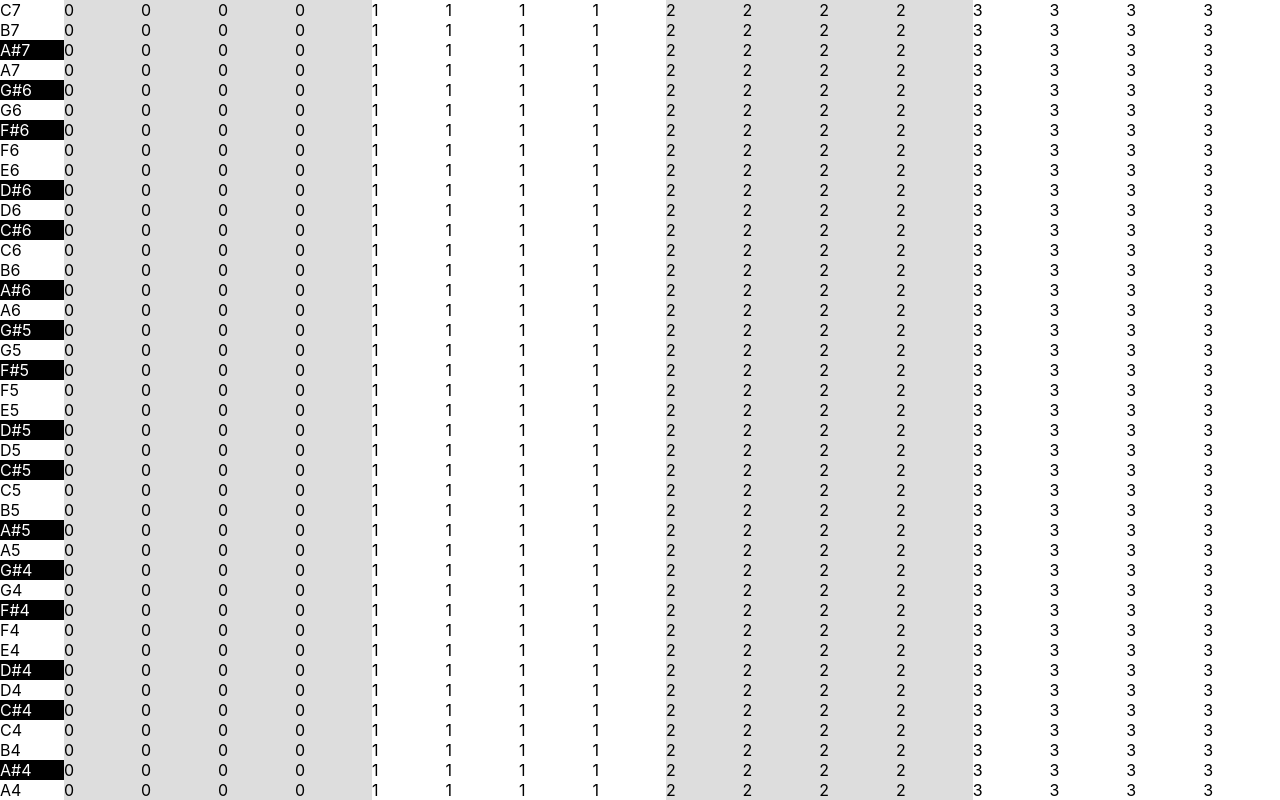
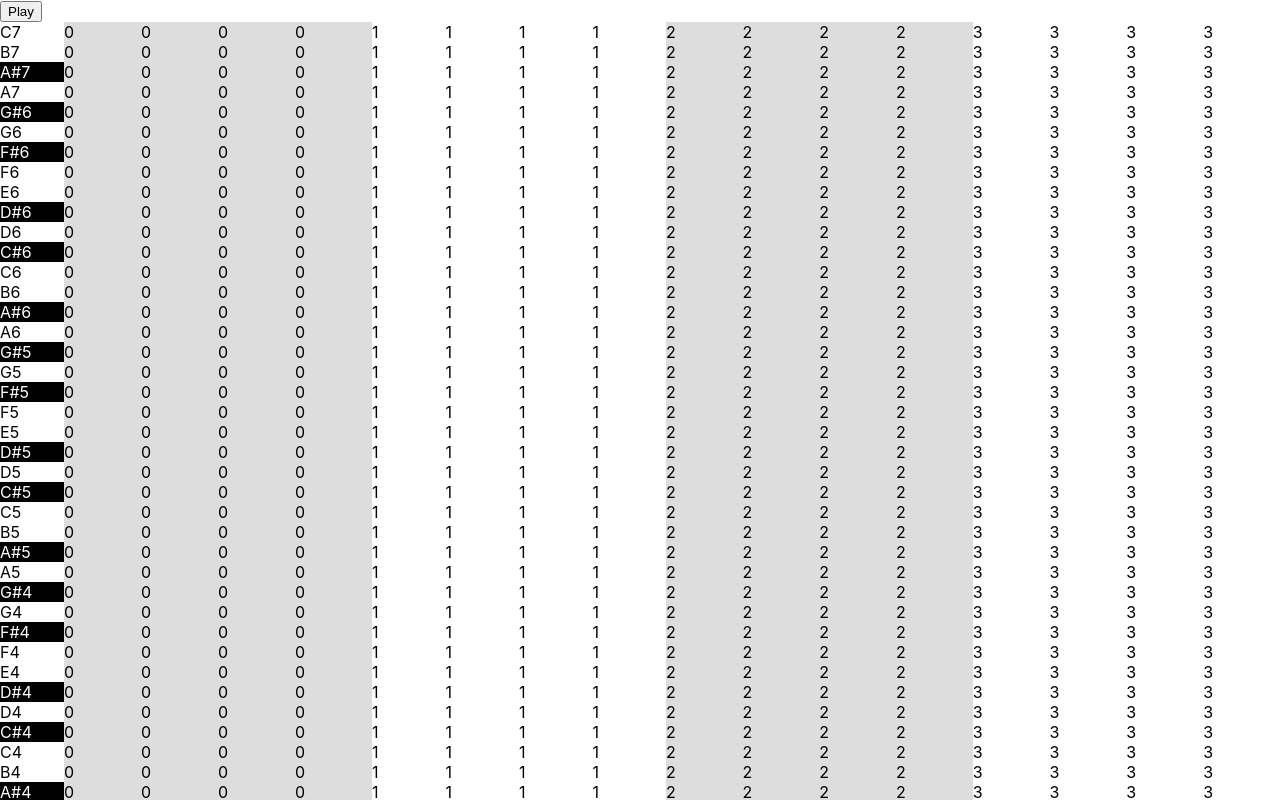
Before and after one commit to fitzgeraldkd/piano-roll, a React (Create React App) app: page / in a window 1280 px wide. Shown: the top 800 px of the page. Built offline with nearby package versions, Linux system fonts and the light colour scheme.

Commit message:
Implement sequencer

```diff
--- a/src/App.tsx
+++ b/src/App.tsx
@@ -1,12 +1,36 @@
-import React from 'react';
+import React, { useEffect, useState } from 'react';
+import { playSequence } from './utils/audio';
+import { SequencedNote } from './utils/types';
 import Controls from './views/Controls/Controls';
 import PianoRoll from './views/PianoRoll/PianoRoll';
 
 function App() {
 
+  const [bpm, setBpm] = useState(120);
+  const [sequence, setSequence] = useState<SequencedNote[]>([]);
+
+  const billieJean: SequencedNote[] = [
+    {note: 'F#', octave: 3, start: 0},
+    {note: 'C#', octave: 3, start: 0.5},
+    {note: 'E', octave: 3, start: 1},
+    {note: 'F#', octave: 3, start: 1.5},
+    {note: 'E', octave: 3, start: 2},
+    {note: 'C#', octave: 3, start: 2.5},
+    {note: 'B', octave: 3, start: 3},
+    {note: 'C#', octave: 3, start: 3.5},
+  ];
+
+  // useEffect(() => {
+  //   playSequence(billieJean);
+  // }, []);
+
+  const handlePlaySequence = () => {
+    playSequence(billieJean);
+  };
+
   return (
     <div className="App">
-      <Controls />
+      <Controls handlePlaySequence={handlePlaySequence} />
       <PianoRoll />
     </div>
   );
--- a/src/utils/audio.tsx
+++ b/src/utils/audio.tsx
@@ -1,14 +1,20 @@
-import { Note, NoteObj } from "./types";
+import { Note, NoteObj, SequencedNote } from "./types";
 
-export function playNote(noteObj: NoteObj) {
+export function playNote(noteObj: NoteObj, start=0, duration=0.125, bpm=120) {
   // const audioCtx = new (window.AudioContext || window.webkitAudioContext)();
   const audioCtx = new window.AudioContext();
   const oscillator = audioCtx.createOscillator();
   oscillator.type = 'square';
   oscillator.frequency.setValueAtTime(noteToFreq(noteObj), 0);
   oscillator.connect(audioCtx.destination);
-  oscillator.start();
-  oscillator.stop(0.2);
+  oscillator.start(beatToTime(start, bpm));
+  oscillator.stop(beatToTime(start + duration, bpm));
+}
+
+export function playSequence(sequence: SequencedNote[], bpm=120) {
+  for (const note of sequence) {
+    playNote(note, note.start)
+  }
 }
 
 export function noteToFreq(noteObj: NoteObj) {
@@ -16,3 +22,7 @@ export function noteToFreq(noteObj: NoteObj) {
   const startingNoteObj: NoteObj = {note: 'A', octave: 4};
   return 440 * (2 ** (notes.indexOf(noteObj.note) / 12)) * (2 ** (noteObj.octave - startingNoteObj.octave));
 }
+
+export function beatToTime(beat: number, bpm: number) {
+  return beat / (bpm / 60);
+}
--- a/src/utils/types.tsx
+++ b/src/utils/types.tsx
@@ -6,3 +6,7 @@ export interface NoteObj {
   note: Note;
   octave: number;
 }
+
+export interface SequencedNote extends NoteObj {
+  start: number;
+}
--- a/src/views/Controls/Controls.tsx
+++ b/src/views/Controls/Controls.tsx
@@ -1,9 +1,13 @@
 import React from 'react';
 
-function Controls() {
+interface ControlsProps {
+  handlePlaySequence: Function;
+}
+
+function Controls({ handlePlaySequence }: ControlsProps) {
   return (
     <div>
-
+      <button onClick={() => handlePlaySequence()}>Play</button>
     </div>
   );
 }
```
